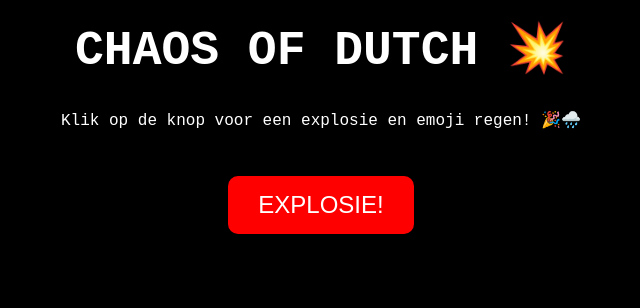
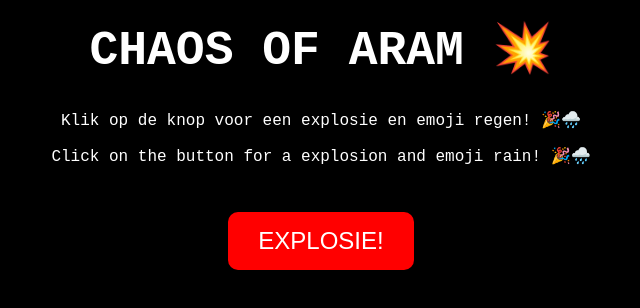
Before and after one commit to ara15355/My-first-chaos-project, a plain HTML site: page index.html in a window 1280 px wide. Shown: the whole page, without its empty margins (319-959 px from the left). Drawn offline with Linux system fonts and the light colour scheme.

Commit message:
Update index.html

```diff
--- a/index.html
+++ b/index.html
@@ -57,8 +57,9 @@
 </head>
 <body>
 
-<h1>CHAOS OF DUTCH 💥</h1>
+<h1>CHAOS OF ARAM 💥</h1>
 <p>Klik op de knop voor een explosie en emoji regen! 🎉🌧️</p>
+  <p>Click on the button for a explosion and emoji rain! 🎉🌧️</p>
 <button id="explosionBtn">EXPLOSIE!</button>
 
 <audio id="explosionSound" src="https://www.soundjay.com/explosion/sounds/explosion-01.mp3"></audio>
```
